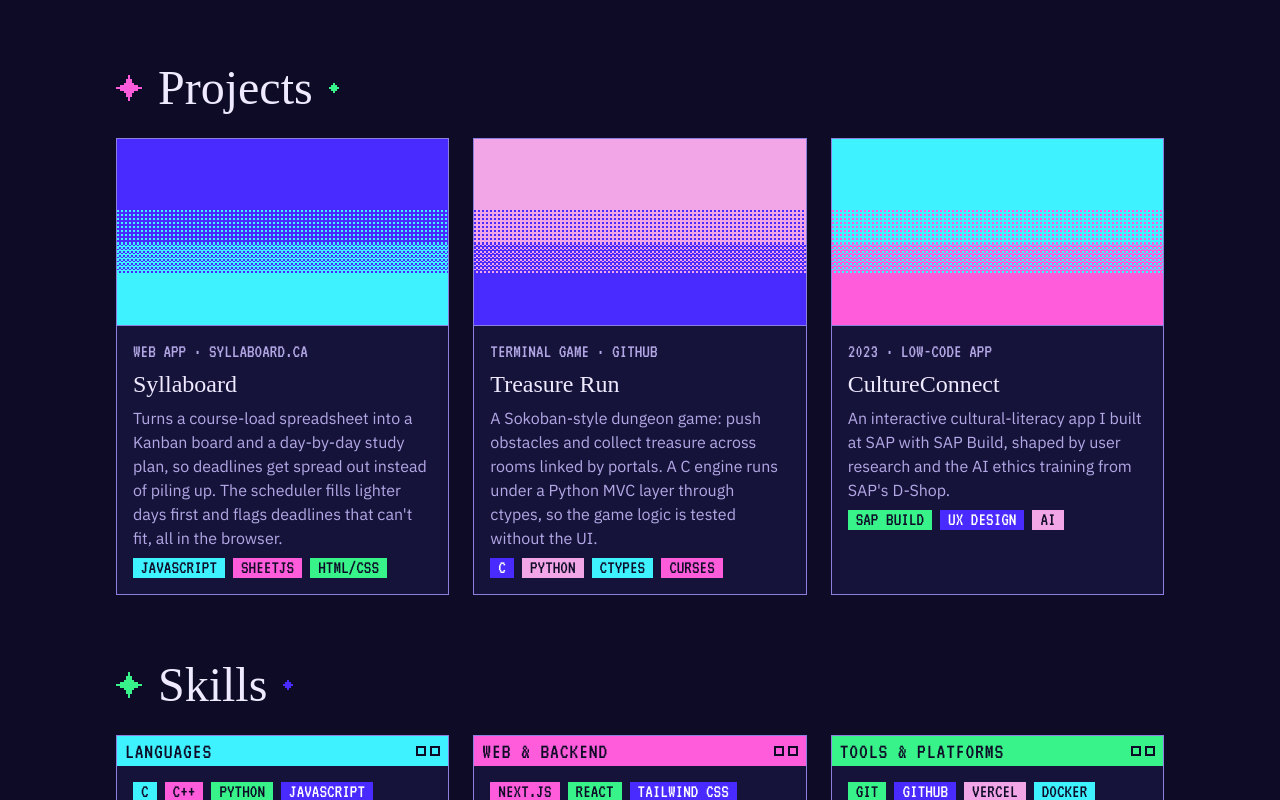
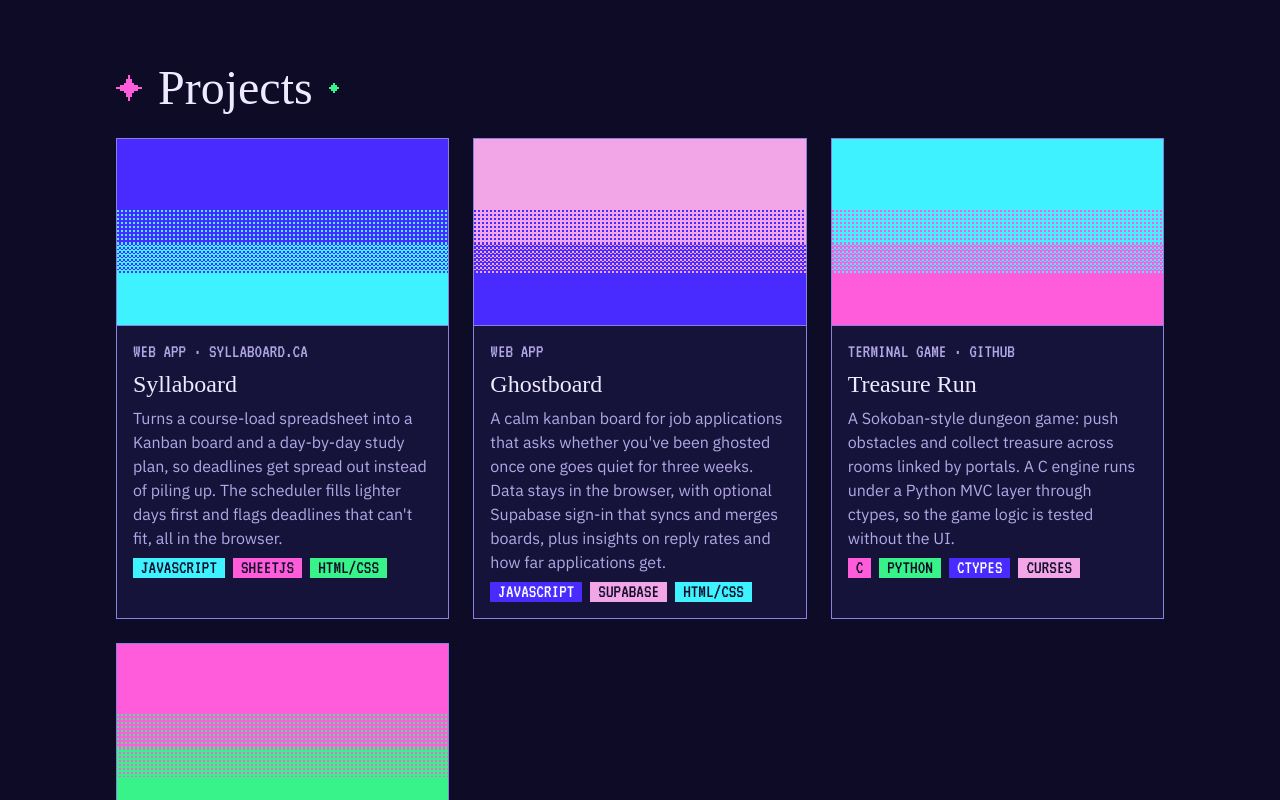
Before and after one commit to talinehenin/Portfolio2026, a Next.js app: page / in a window 1280 px wide. Shown: the part 1480-2280 px from the top of the page. Built offline with nearby package versions, Linux system fonts and the light colour scheme; a web font is replaced by a local one.

Commit message:
Add Ghostboard to projects

```diff
--- a/app/page.jsx
+++ b/app/page.jsx
@@ -90,6 +90,13 @@ const PROJECTS = [
     tags: ["JAVASCRIPT", "SHEETJS", "HTML/CSS"],
     link: "https://syllaboard.ca",
     linkLabel: "SYLLABOARD.CA",
+  },
+  {
+    title: "Ghostboard",
+    meta: "WEB APP",
+    description:
+      "A calm kanban board for job applications that asks whether you've been ghosted once one goes quiet for three weeks. Data stays in the browser, with optional Supabase sign-in that syncs and merges boards, plus insights on reply rates and how far applications get.",
+    tags: ["JAVASCRIPT", "SUPABASE", "HTML/CSS"],
   },
   {
     title: "Treasure Run",
```
